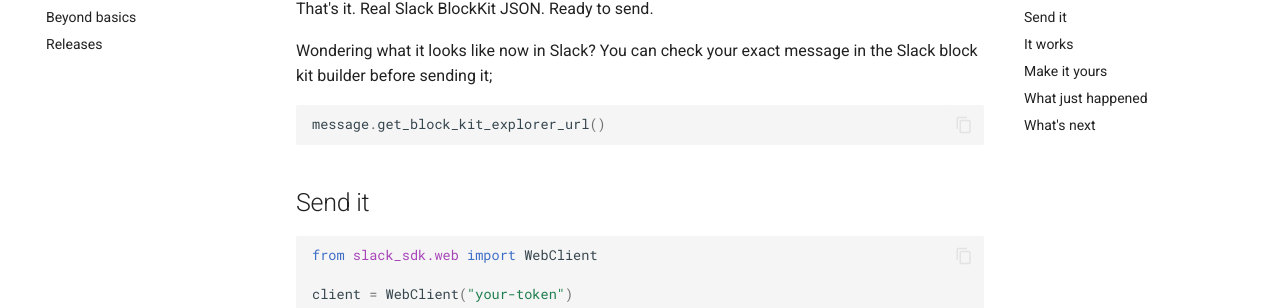
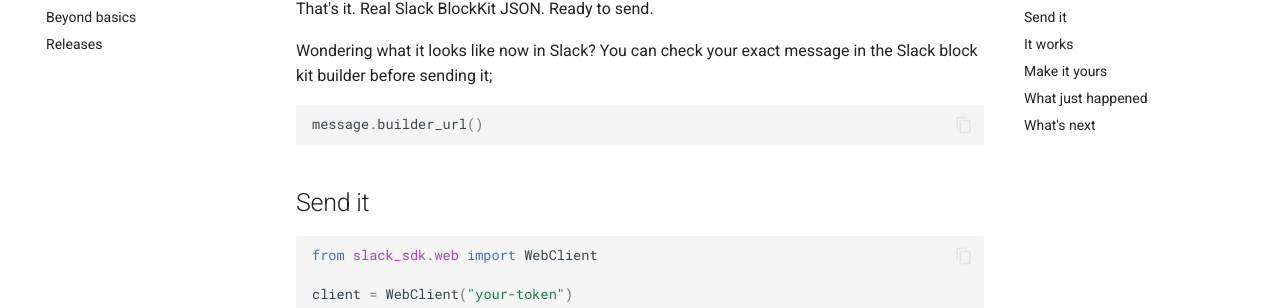
Before and after one commit to imryche/blockkit, an MkDocs documentation site: the page built from docs/quickstart.md, in a window 1280 px wide and 900 px high, scrolled down 555 px. Shown: the part 145-453 px from the top of the window. Built offline with MkDocs 1.6.1 and Material for MkDocs 9.7.7, drawn with Linux system fonts in a browser that asks for light colours; comment, search, counter and statistics services are not loaded.

Commit message:
update the quickstart docs

````diff
--- a/docs/quickstart.md
+++ b/docs/quickstart.md
@@ -29,8 +29,9 @@ message = (
 That's it. Real Slack BlockKit JSON. Ready to send.
 
 Wondering what it looks like now in Slack? You can check your exact message in the Slack block kit builder before sending it;
+
 ```python
-message.get_block_kit_explorer_url()
+message.builder_url()
 ```
 
 ## Send it
````
